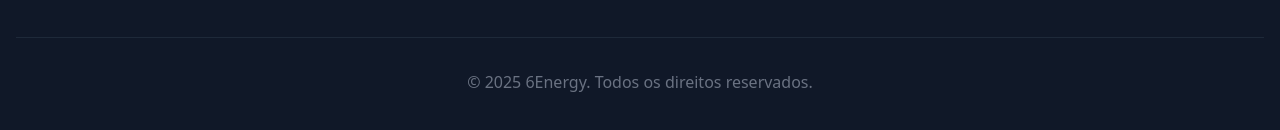
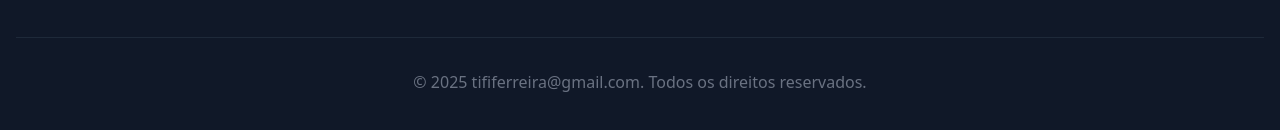
Before and after one commit to Killuasito/6energy, a React (Vite) app: page / in a window 1280 px wide. Shown: the part 4540-4670 px from the top of the page. Built offline with nearby package versions, Linux system fonts and the light colour scheme.

Commit message:
direitos

```diff
--- a/src/components/Footer.jsx
+++ b/src/components/Footer.jsx
@@ -162,7 +162,10 @@
         </div>
 
         <div className="border-t border-gray-800 mt-12 pt-8 text-center text-gray-500">
-          <p>© {currentYear} 6Energy. Todos os direitos reservados.</p>
+          <p>
+            © {currentYear} tififerreira@gmail.com. Todos os direitos
+            reservados.
+          </p>
         </div>
       </div>
     </footer>
```
